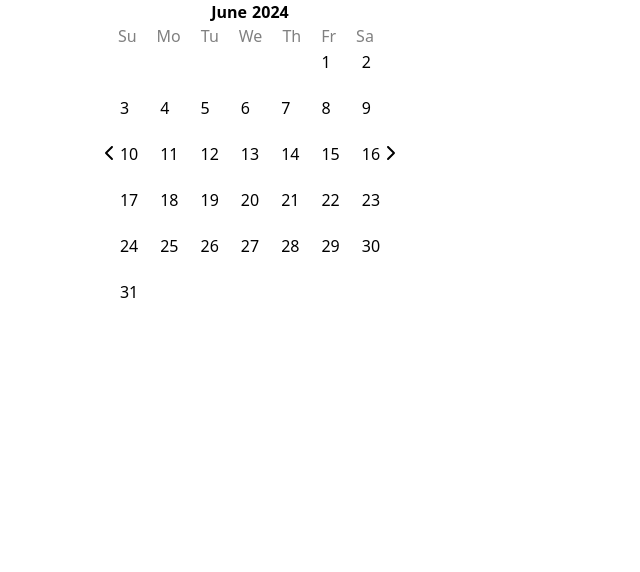
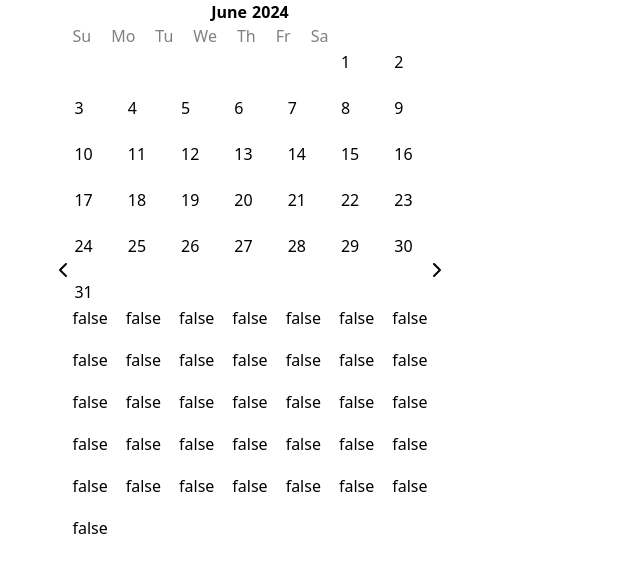
Before and after one commit to fogset/Airbnb_React, a React (Vite) app: page / in a window 1280 px wide. Shown: the top 572 px of the page, without its empty margins (0-640 px from the left). Built offline with nearby package versions, Linux system fonts and the light colour scheme.

Commit message:
set select date on click

```diff
--- /dev/null
+++ b/src/components/DatePicker/DateCurrent.jsx
@@ -0,0 +1,36 @@
+import styled from "styled-components";
+function DateCurrent({ currentDay, setCurMonthArray, curMonthArray, index }) {
+    function SelectDateClick() {
+        let calendarDay = {
+            date: currentDay.date,
+            selected: true,
+        };
+        //alert(currentDay.date.date());
+        console.log("currentDay----------------" + currentDay.date.date());
+        updateElementAtIndex(index, calendarDay);
+        console.log(currentDay.date.date());
+    }
+    const updateElementAtIndex = (index, newElement) => {
+        const newArray = [...curMonthArray];
+        newArray[index] = newElement;
+        console.table("table");
+        console.table(newArray);
+        console.log("updateElementAtIndex----------------" + newArray[index].toString());
+        //alert(newElement.date.toString());
+        setCurMonthArray(newArray);
+    };
+    return (
+        <SelectDate onClick={SelectDateClick}>
+            {currentDay.date.year() !== 1000 && currentDay.date.date()}
+        </SelectDate>
+    );
+}
+
+export default DateCurrent;
+const SelectDate = styled.div`
+    padding: 2px;
+    &:hover {
+        color: white;
+        background-color: blue;
+    }
+`;
--- a/src/components/DatePicker/DateRangePicker.jsx
+++ b/src/components/DatePicker/DateRangePicker.jsx
@@ -3,6 +3,7 @@ import { FaChevronLeft, FaChevronRight } from "react-icons/fa6";
 import { monthNames, yearName, dayName } from "./constant";
 import moment from "moment";
 import React, { useState, useEffect } from "react";
+import DateCurrent from "./DateCurrent";
 function DateRangePicker() {
     const [currentMonth, setCurrentMonth] = useState(new Date().getMonth() + 1);
     const [currentYear, setCurrentYear] = useState(new Date().getFullYear());
@@ -77,10 +78,26 @@ function DateRangePicker() {
                     </div>
                     {curMonthArray.length > 0 && (
                         <SevenColGrid>
-                            {curMonthArray.map((item) => (
-                                <SelectDate>
-                                    {item.date.year() !== 1000 && item.date.date()}
-                                </SelectDate>
+                            {curMonthArray.map((currentDay, index) => (
+                                <DateCurrent
+                                    index={index}
+                                    currentDay={currentDay}
+                                    setCurMonthArray={setCurMonthArray}
+                                    curMonthArray={curMonthArray}
+                                />
+                            ))}
+                        </SevenColGrid>
+                    )}
+                    {curMonthArray.length > 0 && (
+                        <SevenColGrid>
+                            {curMonthArray.map((currentDay) => (
+                                <div>
+                                    {currentDay.selected === false ? (
+                                        <div>false</div>
+                                    ) : (
+                                        <div>true</div>
+                                    )}
+                                </div>
                             ))}
                         </SevenColGrid>
                     )}
```
